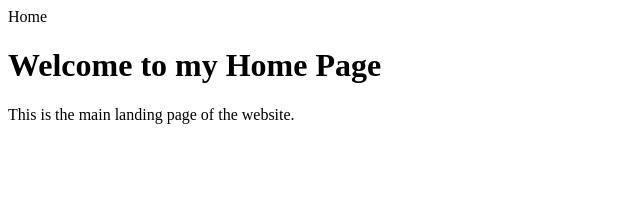
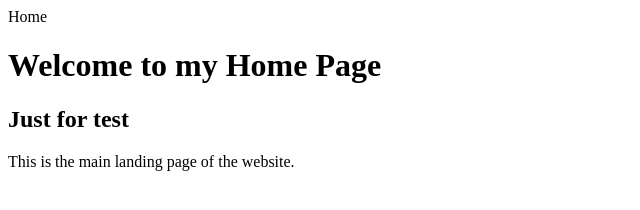
Before and after one commit to sachinmitwpu/myTestWebSite, a plain HTML site: page index.html in a window 1280 px wide. Shown: the whole page, without its empty margins (0-640 px from the left). Drawn offline with Linux system fonts and the light colour scheme.

Commit message:
h2 heading added

```diff
--- a/index.html
+++ b/index.html
@@ -3,6 +3,7 @@
 <head>Home</head>
 <body>
     <h1>Welcome to my Home Page</h1>
+    <h2>Just for test</h2>
     <p>This is the main landing page of the website.</p>
 </body>
 </html>
```
